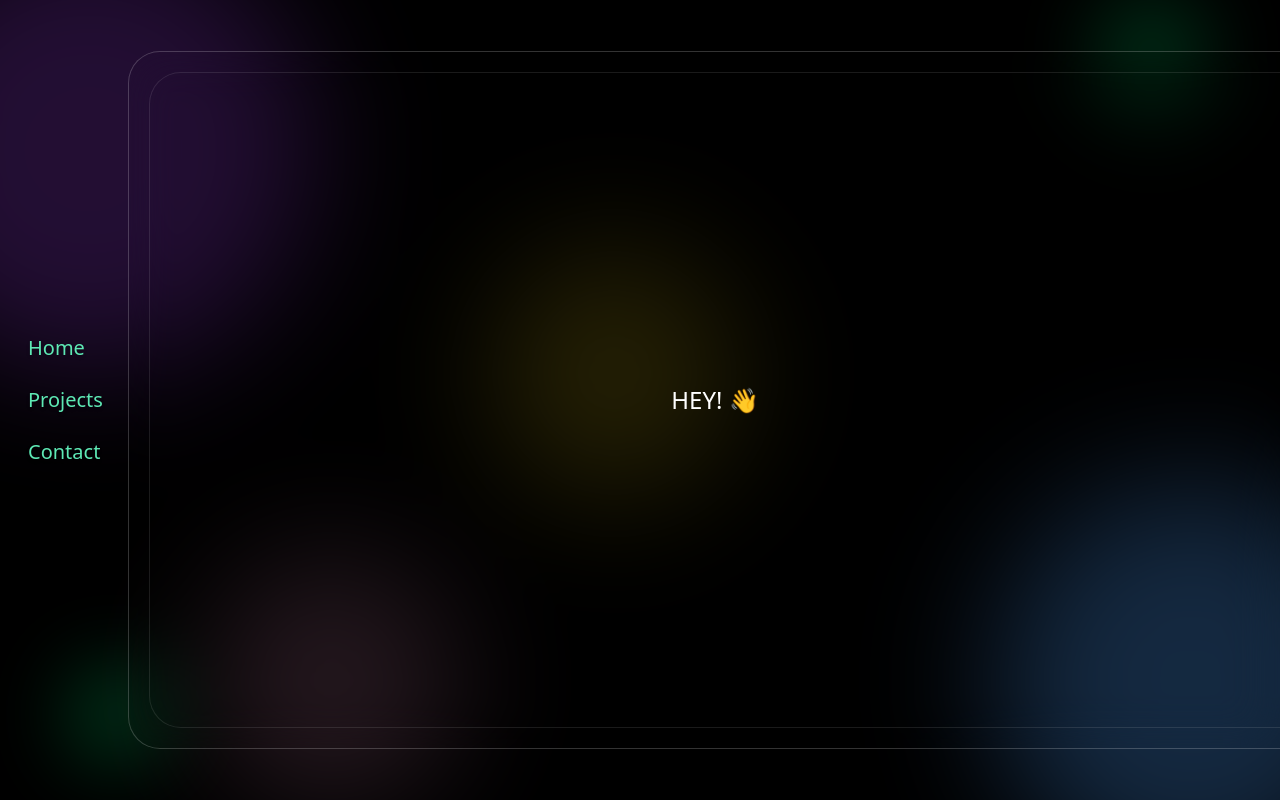
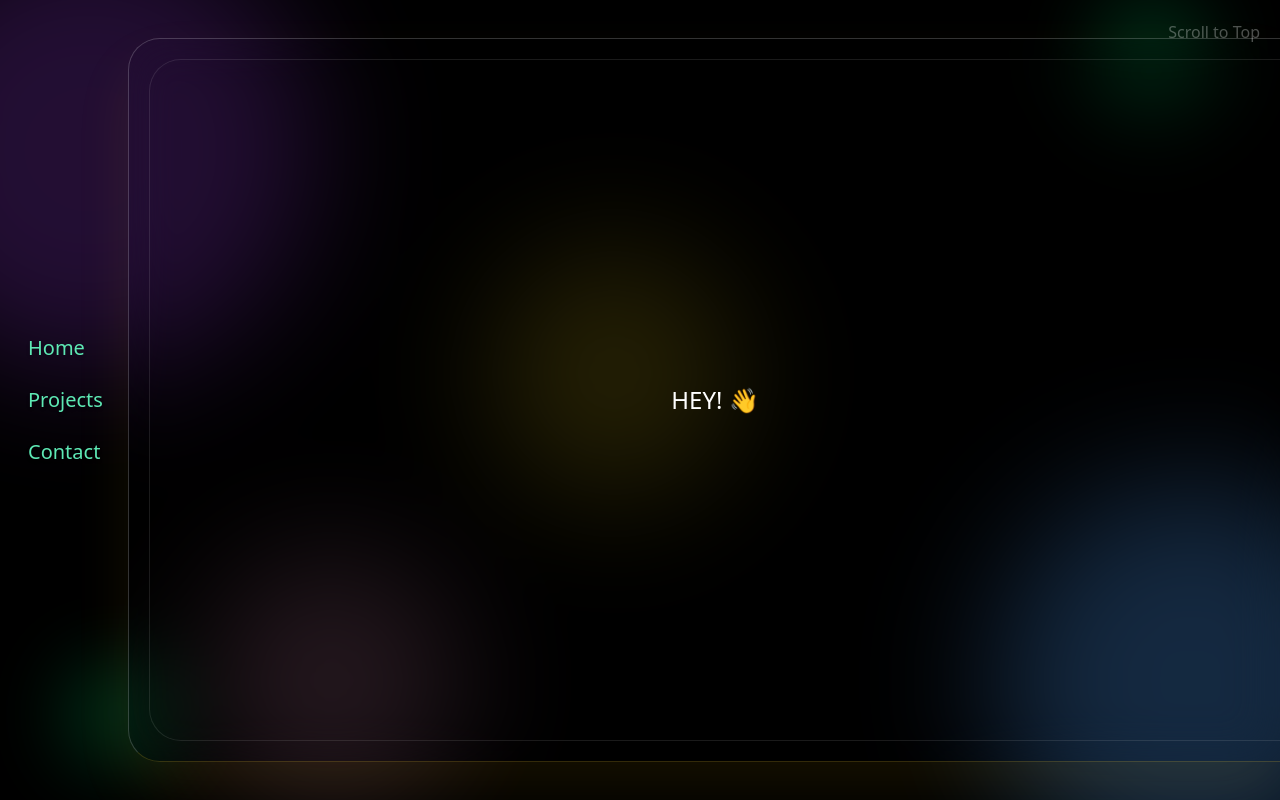
Before and after one commit to Suyash-4/Personal-Webpage, a React (Vite) app: page / in a window 1280 px wide. Built offline with nearby package versions, Linux system fonts and the light colour scheme.

Commit message:
some styling updated

```diff
--- a/src/App.jsx
+++ b/src/App.jsx
@@ -16,9 +16,11 @@ const App = () => {
     <ReactLenis root={true} smooth duration={1.2}>
       <>
         <BgBlurredCircles />
-
-        {/* ✅ Outer wrapper handles spacing */}
-        <div className="h-screen px-0 py-[4%]">
+        <div className="fixed top-5 right-5 text-white/30 z-50">
+          {" "}
+          <button onClick={() => lenis.scrollTo(0)}>Scroll to Top</button>{" "}
+        </div>
+        <div className="h-screen px-0 py-[3%]">
           <div className="grid grid-cols-[10%_90%] h-full">
             {/* Left Navbar */}
             <div className="flex flex-col items-center justify-center relative z-10">
@@ -26,7 +28,7 @@ const App = () => {
             </div>
 
             {/* Main Content Container */}
-            <div className="flex flex-col relative z-5 backdrop-blur-xl border-l border-t border-b border-white/20 rounded-l-4xl py-5 pl-5">
+            <div className="flex flex-col relative z-5 backdrop-blur-xl border-l border-t border-b border-white/20 rounded-l-4xl py-5 pl-5 border-b-amber-300/20 shadow-[0px_29px_59px_-1px_rgba(234,_179,_8,_0.09)]">
               <Routes>
                 <Route path="/" element={<Home />} />
                 <Route path="/projects" element={<Projects />} />
--- a/vite.config.js
+++ b/vite.config.js
@@ -6,4 +6,8 @@ import tailwindcss from "@tailwindcss/vite";
 export default defineConfig({
   plugins: [react(), tailwindcss()],
 
+  server: {
+    host: "0.0.0.0",
+    port: 5173,
+  },
 });
```
Also changed, not shown: src/style.css (line endings or trailing spaces).
